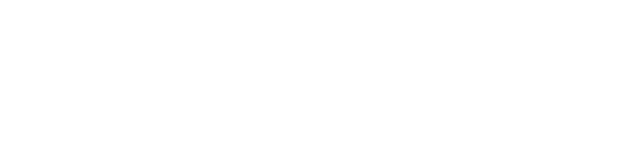
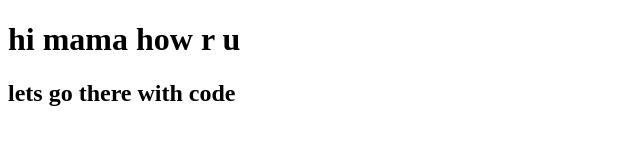
Before and after one commit to Deepro900/my-second-repo, a plain HTML site: page index.html in a window 1280 px wide. Shown: the whole page, without its empty margins (0-640 px from the left). Drawn offline with Linux system fonts and the light colour scheme.

Commit message:
added header

```diff
--- a/index.html
+++ b/index.html
@@ -9,7 +9,8 @@
 </head>
 
 <body>
-
+    <h1>hi mama how r u</h1>
+    <h2> lets go there with code</h2>
 </body>
 
 </html>
```
